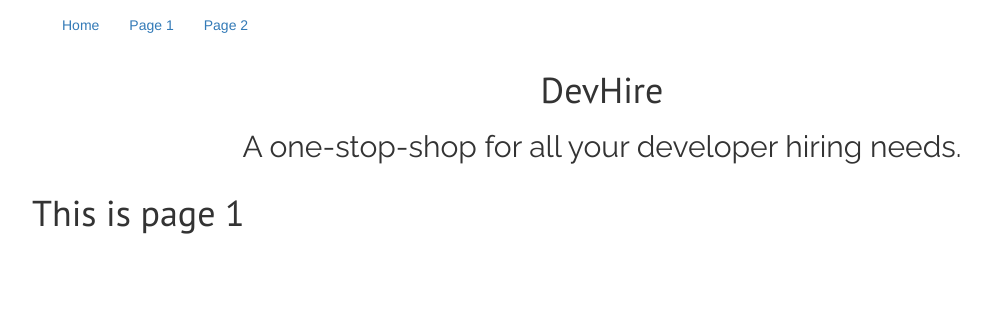
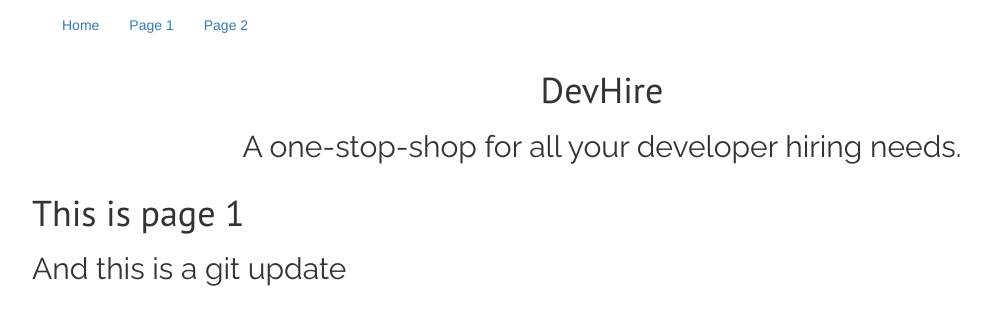
Before and after one commit to RyanBacastow/DevHireProject, a plain HTML site: page index.html at #!/page1 in a window 1280 px wide. Shown: the whole page, without its empty margins (38-1029 px from the left). Drawn offline with nearby package versions, Linux system fonts and the light colour scheme; some packages are replaced by stand-ins of ours.

Commit message:
testing git branch

```diff
--- a/templates/page1.html
+++ b/templates/page1.html
@@ -1 +1,2 @@
 <h1>This is page 1</h1>
+<h2>And this is a git update</h2>
```
